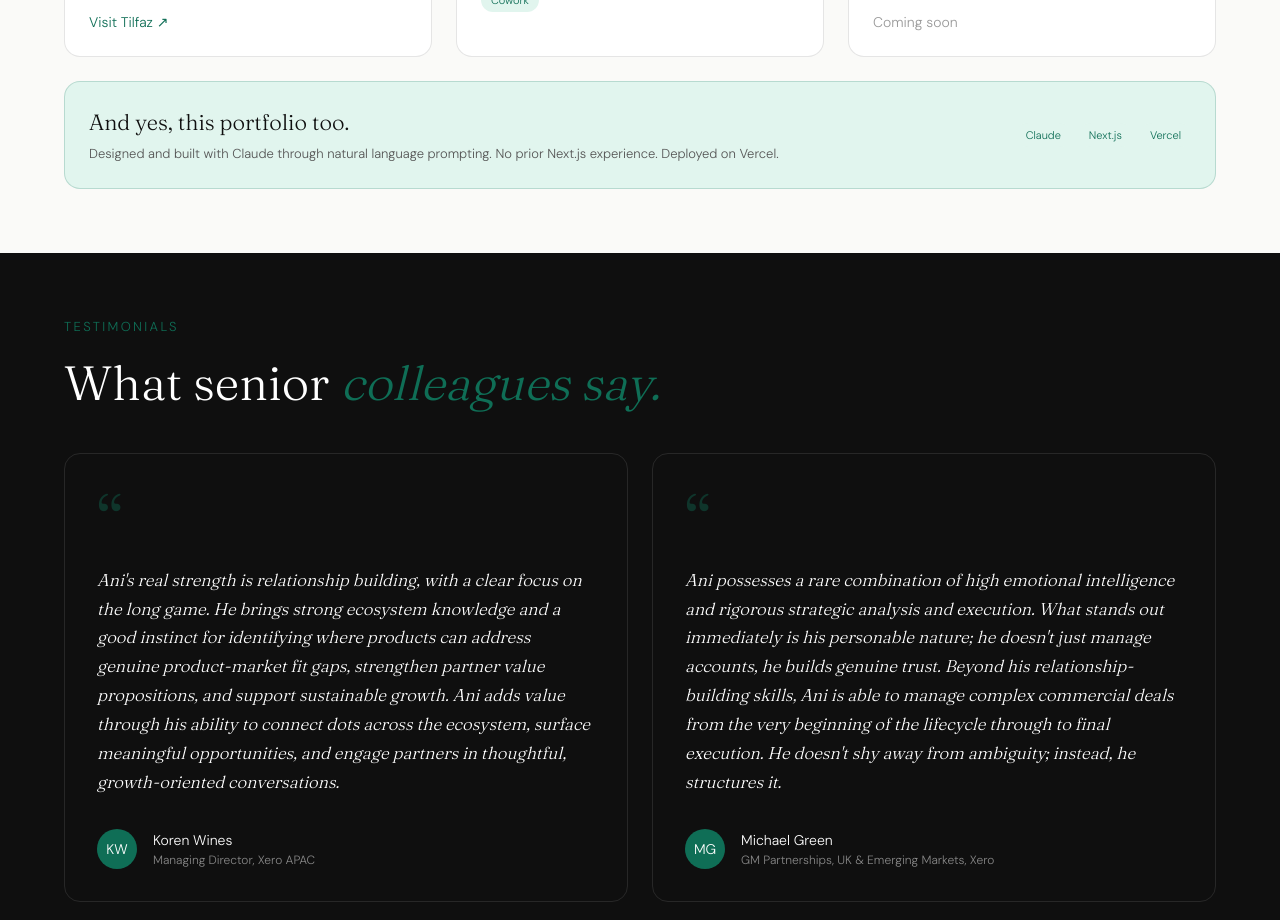
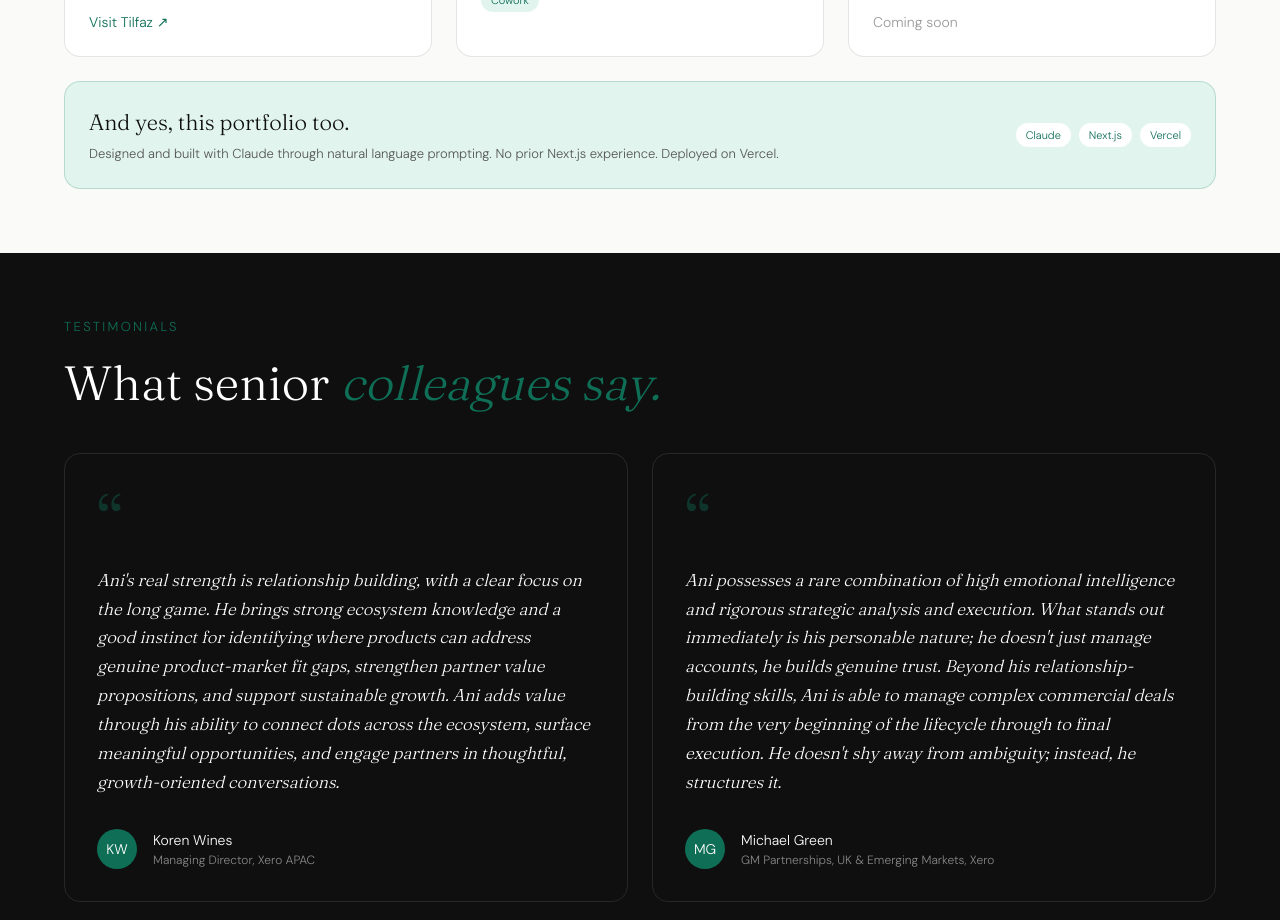
Before and after one commit to anirudhgt9/portfolio, a Next.js app: page / in a window 1280 px wide. Shown: the part 3720-4640 px from the top of the page. Built offline with nearby package versions, Linux system fonts and the light colour scheme.

Commit message:
Banner pills: white bg with teal text to contrast teal card bg

```diff
--- a/app/page.tsx
+++ b/app/page.tsx
@@ -599,7 +599,9 @@ function Builds() {
           </div>
           <div className="flex flex-wrap gap-2 sm:shrink-0">
             {["Claude", "Next.js", "Vercel"].map((t) => (
-              <TechPill key={t}>{t}</TechPill>
+              <span key={t} className="text-[11px] font-dm-sans font-light text-[#0F6E56] bg-white px-2.5 py-1 rounded-full">
+                {t}
+              </span>
             ))}
           </div>
         </div>
```
